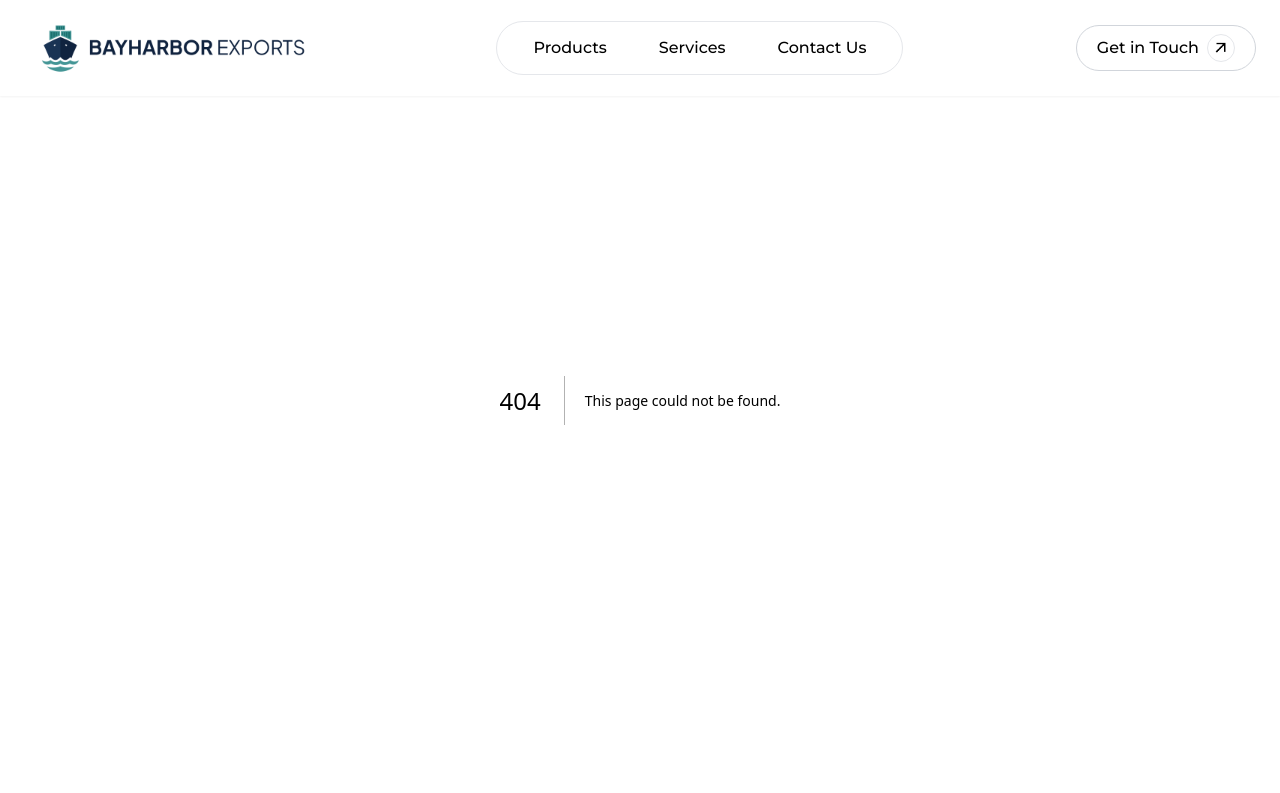
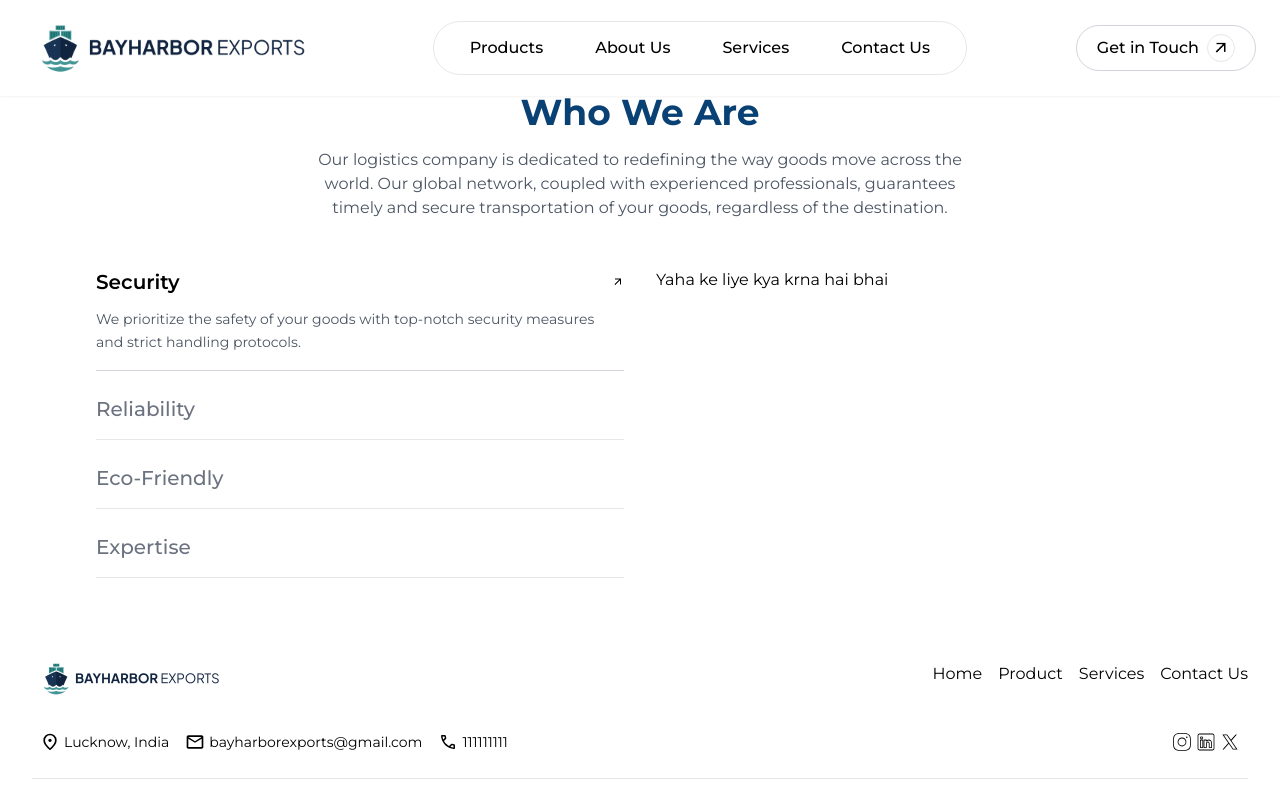
Before and after one commit to SatvikSarthak/bayharborexports, a Next.js app: page /about in a window 1280 px wide. Before the commit this address had no page. Shown: the top 793 px of the page. Built offline with nearby package versions, Linux system fonts and the light colour scheme.

Commit message:
about us page update

```diff
--- /dev/null
+++ b/src/app/about/page.js
@@ -0,0 +1,102 @@
+"use client";
+
+import { useState } from "react";
+import Image from "next/image";
+import arrow1 from "/public/arrow1.png";
+
+export default function Page() {
+  const [activeIndex, setActiveIndex] = useState(0);
+
+  const handleToggle = (index) => {
+    setActiveIndex(index === activeIndex ? null : index);
+  };
+
+  return (
+    <section className="max-w-7xl mx-auto px-24 py-16">
+      {/* Header */}
+      <div className="text-center mb-12">
+        <h2 className="text-sm uppercase tracking-widest text-gray-500">
+          About Us
+        </h2>
+        <h1 className="text-4xl text-[#0a4174] font-bold mt-2">Who We Are</h1>
+        <p className="mt-4 text-gray-600 max-w-2xl mx-auto">
+          Our logistics company is dedicated to redefining the way goods move
+          across the world. Our global network, coupled with experienced
+          professionals, guarantees timely and secure transportation of your
+          goods, regardless of the destination.
+        </p>
+      </div>
+
+      <div className="grid grid-cols-1 md:grid-cols-2 gap-8 items-start">
+        <div className="space-y-6">
+          {[
+            {
+              title: "Security",
+              content:
+                "We prioritize the safety of your goods with top-notch security measures and strict handling protocols.",
+            },
+            {
+              title: "Reliability",
+              content:
+                "Our logistics company guarantees dependable and timely delivery across the globe.",
+            },
+            {
+              title: "Eco-Friendly",
+              content:
+                "Our logistics company is dedicated to redefining the way goods move across the world. Our global network, coupled with experienced professionals, guarantees timely and secure transportation of your goods, regardless of the destination.",
+            },
+            {
+              title: "Expertise",
+              content:
+                "With years of experience, our team provides unmatched expertise and guidance for your logistics needs.",
+            },
+          ].map((section, index) => (
+            <div
+              key={index}
+              className={`border-b pb-4 cursor-pointer transition-colors ${
+                activeIndex === index ? "border-gray-300" : "border-gray-200"
+              }`}
+              onClick={() => handleToggle(index)}
+            >
+              {/* Title Row */}
+              <div className="flex justify-between items-center">
+                <h3
+                  className={`text-xl font-medium transition-colors ${
+                    activeIndex === index
+                      ? "text-black font-semibold"
+                      : "text-gray-500"
+                  }`}
+                >
+                  {section.title}
+                </h3>
+
+                {activeIndex === index ? (
+                  <Image src={arrow1} alt="arrow" className="w-3 h-3" />
+                ) : null}
+              </div>
+
+              {/* Content */}
+              {activeIndex === index && (
+                <p className="mt-3 text-gray-600 text-sm leading-relaxed">
+                  {section.content}
+                </p>
+              )}
+            </div>
+          ))}
+        </div>
+
+        {/* Right - Image */}
+        <div className="relative  flex rounded-lg overflow-hidden">
+          {/* <Image
+            src="/images/packing.jpg" // Place your image inside public/images folder
+            alt="Packing"
+            width={500}
+            height={500}
+            className="w-full h-auto object-cover rounded-lg shadow-md"
+          /> */}
+          <p className="justify-center items-center text-center">Yaha ke liye kya krna hai bhai</p>
+        </div>
+      </div>
+    </section>
+  );
+}
--- a/src/app/page.js
+++ b/src/app/page.js
@@ -7,11 +7,10 @@ import ProdandServices from "@/components/ProdandServ";
 export default function HomePage() {
   return (
     <div className=" ">
-    <div className="flex justify-center items-center h-[600px] pt-16 md:pt-20">
+      <div className="flex justify-center items-center h-[600px] pt-16 md:pt-20">
         <Banner className="w-1/2" />
       </div>
 
-      <AboutSection />
       <LogoCarousel />
       <ProdandServices />
       <WorldMapDemo />
--- a/src/components/Navbar.jsx
+++ b/src/components/Navbar.jsx
@@ -22,11 +22,11 @@ export default function Navbar() {
             Products
           </Link>
         </div>
-        {/* <div className="hover:bg-[#00b4d8] hover:text-white   hover:rounded-full px-5 py-2">
+        <div className="hover:bg-[#00b4d8] hover:text-white   hover:rounded-full px-5 py-2">
           <Link href="/about" className=" font-medium ">
-            About
+            About Us
           </Link>
-        </div> */}
+        </div>
         <div className="hover:bg-[#0a4174] hover:text-white  hover:rounded-full px-5 py-2">
           <Link href="/services" className=" font-medium ">
             Services
```
